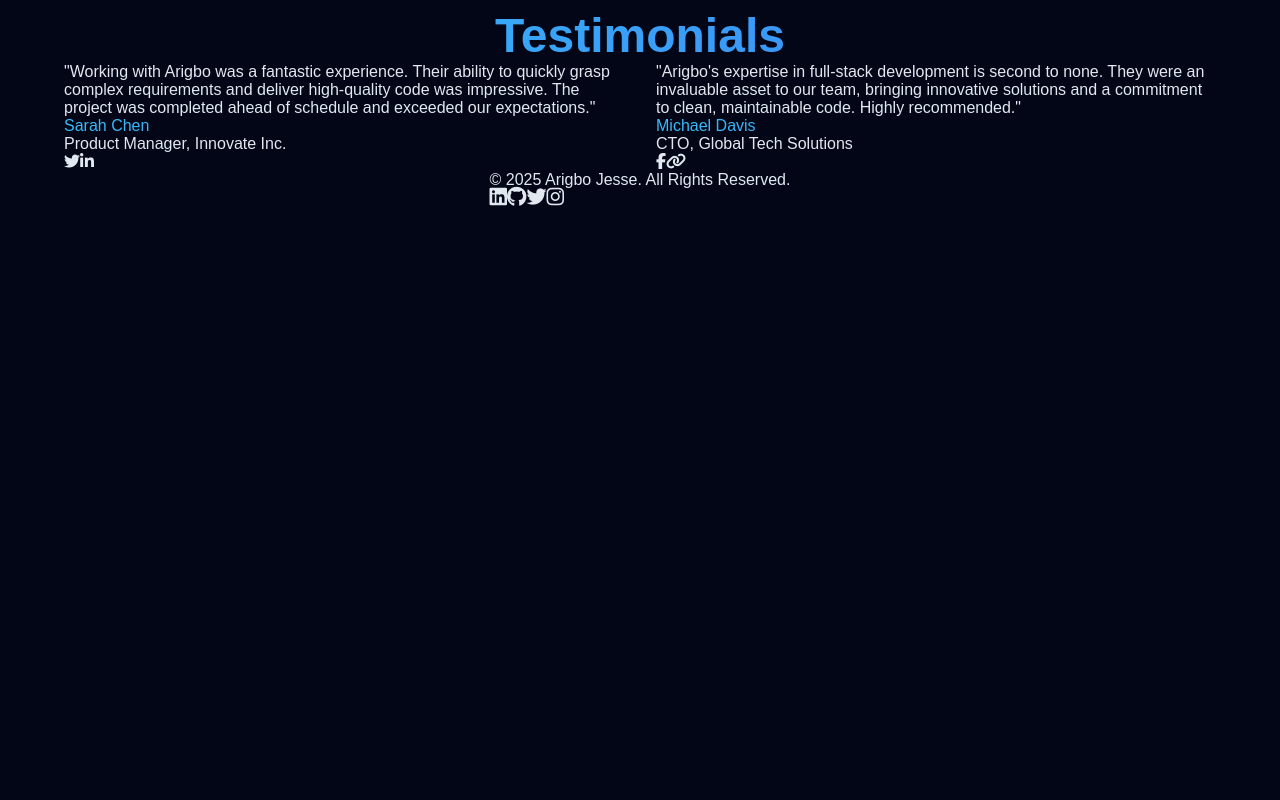
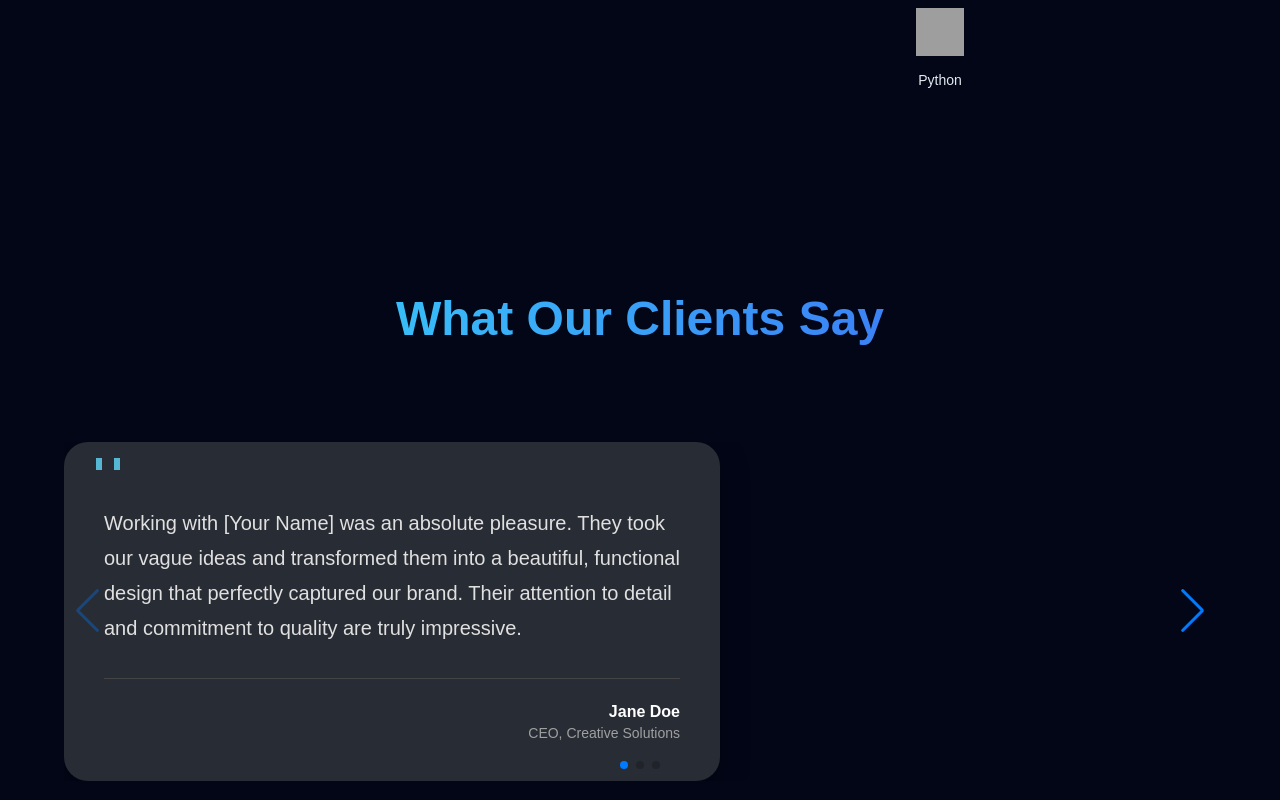
Before and after one commit to Arigbo/nextPortfolio, a Next.js app: page / in a window 1280 px wide. Shown: the part 1780-2580 px from the top of the page. Before the commit the page ends 1987 px from the top, so only its background shows below. Built offline with nearby package versions, Linux system fonts and the light colour scheme; grey boxes are pictures that could not be loaded; a web font is replaced by a local one.

Commit message:
updated the testimonies section

```diff
--- a/package.json
+++ b/package.json
@@ -12,7 +12,8 @@
     "next": "15.5.1",
     "react": "19.1.0",
     "react-dom": "19.1.0",
-    "sass": "^1.91.0"
+    "sass": "^1.91.0",
+    "swiper": "^11.2.10"
   },
   "devDependencies": {
     "@eslint/eslintrc": "^3",
--- a/src/app/page.jsx
+++ b/src/app/page.jsx
@@ -1,5 +1,6 @@
 "use client";
 import { Context } from "@/components/context";
+import TestimonialSection from "@/components/testimonies";
 import Image from "next/image";
 import React, { useState, useEffect, useContext } from "react";
 
@@ -959,7 +960,8 @@ const App = () => {
         </section>
 
         {/* Testimonials Section */}
-        <section id="testimonials" className="section">
+        <TestimonialSection />
+        {/* <section id="testimonials" className="section">
           <div className="container">
             <h3 className="section-title">Testimonials</h3>
             <div className="testimonials-grid">
@@ -991,7 +993,7 @@ const App = () => {
               ))}
             </div>
           </div>
-        </section>
+        </section> */}
       </main>
     </div>
   );
--- /dev/null
+++ b/src/components/testimonies.jsx
@@ -0,0 +1,104 @@
+import React, { useEffect, useRef } from "react";
+// Import Swiper React components
+import { Navigation, Pagination, Scrollbar, A11y } from "swiper/modules";
+
+import { Swiper, SwiperSlide } from "swiper/react";
+
+// Import Swiper styles
+import "swiper/css";
+import "swiper/css/navigation";
+import "swiper/css/pagination";
+import "swiper/css/scrollbar";
+import { useSwiper } from "swiper/react";
+
+const TestimonialCarousel = () => {
+  function SlideNextButton() {
+    const swiper = useSwiper();
+
+    return (
+      <button onClick={() => swiper.slideNext()}>
+        Slide to the next slide
+      </button>
+    );
+  }
+    function SlidePrevButton() {
+    const swiper = useSwiper();
+
+    return (
+      <button onClick={() => swiper.slidePrev()}>
+        Slide to the previous slide
+      </button>
+    );
+  }
+  const testimonials = [
+    {
+      text: "Working with [Your Name] was an absolute pleasure. They took our vague ideas and transformed them into a beautiful, functional design that perfectly captured our brand. Their attention to detail and commitment to quality are truly impressive.",
+      author: "Jane Doe",
+      title: "CEO, Creative Solutions",
+    },
+    {
+      text: "I highly recommend [Your Name] for any project that requires a meticulous and skilled developer. They handled complex integrations with ease and delivered a robust, clean solution ahead of schedule. An absolute professional.",
+      author: "John Smith",
+      title: "Founder, Innovate Tech",
+    },
+    {
+      text: "The entire process was seamless. [Your Name] is an excellent communicator and made sure I was informed every step of the way. The final result for my website exceeded my expectations, and I've already received so many compliments on the design.",
+      author: "Alex Chen",
+      title: "Owner, Local Bakery",
+    },
+  ];
+
+
+  return (
+    <>
+      <section className="testimonial-section-container">
+        <h2 className="section-title">What Our Clients Say</h2>
+        <Swiper
+          // install Swiper modules
+          modules={[Navigation, Pagination, Scrollbar, A11y]}
+          spaceBetween={50}
+          slidesPerView={1}
+          navigation
+          pagination={{ clickable: true }}
+          scrollbar={{ draggable: true }}
+          onSwiper={(swiper) => console.log(swiper)}
+          onSlideChange={() => console.log("slide change")}
+        >
+          {testimonials.map((testimonial, index) => (
+            <SwiperSlide key={index}>
+              <div className="testimonial-card">
+                {/* Quote Icon SVG */}
+                <div className="quote-icon-wrapper">
+                  <svg
+                    width="100%"
+                    height="100%"
+                    viewBox="0 0 100 100"
+                    fill="none"
+                    xmlns="http://www.w3.org/2000/svg"
+                  >
+                    <path
+                      d="M25 0V50H0V0H25ZM100 0V50H75V0H100Z"
+                      fill="currentColor"
+                    />
+                  </svg>
+                </div>
+
+                <p className="testimonial-text">{testimonial.text}</p>
+
+                <div className="author-info">
+                  <p className="author-name">{testimonial.author}</p>
+                  <p className="author-title">{testimonial.title}</p>
+                </div>
+              </div>
+            </SwiperSlide>
+          ))}
+          {/* <SlidePrevButton></SlidePrevButton>
+           <SlideNextButton></SlideNextButton> */}
+        </Swiper>
+
+      </section>
+    </>
+  );
+};
+
+export default TestimonialCarousel;
--- a/src/styles/custom.scss
+++ b/src/styles/custom.scss
@@ -6,3 +6,4 @@
 @import "./globals.scss";
 @import "./aboutModal.scss";
 @import "./contactModal.scss";
+@import "./testimonies.scss";
--- /dev/null
+++ b/src/styles/testimonies.scss
@@ -0,0 +1,115 @@
+.swiper {
+  width: 100%;
+  display: flex;
+  flex-direction: column;
+  align-items: center;
+  &-slide{
+    width: 100%;
+  }
+}
+:root {
+  --primary-color: #61dafb;
+  --background-color: #1a1a1a;
+  --card-color: #282c34;
+  --text-color: #e0e0e0;
+  --heading-color: #fff;
+  --border-color: #444;
+}
+
+.testimonial-section-container {
+  color: var(--text-color);
+  min-height: 100vh;
+  display: flex;
+  flex-direction: column;
+  align-items: center;
+  justify-content: center;
+}
+
+.section-title {
+  font-size: clamp(2.5rem, 6vw, 3rem);
+  font-weight: 700;
+  text-align: center;
+  margin-bottom: 4rem;
+  color: var(--heading-color);
+}
+
+.testimonial-card {
+  background-color: var(--card-color);
+  padding: 2.5rem;
+  border-radius: 1.5rem;
+  box-shadow: 0 10px 30px rgba(0, 0, 0, 0.3);
+  width: 50%;
+  position: relative;
+}
+
+.quote-icon-wrapper {
+  position: absolute;
+  top: 1rem;
+  left: 2rem;
+  width: 50px;
+  height: 50px;
+  color: var(--primary-color);
+  opacity: 0.8;
+}
+
+.testimonial-text {
+  font-size: clamp(0.5rem, 2vw, 1.25rem);
+  line-height: 1.75;
+  color: var(--text-color);
+  margin-top: 1.5rem;
+}
+
+.author-info {
+  margin-top: 2rem;
+  padding-top: 1.5rem;
+  border-top: 1px solid var(--border-color);
+  text-align: right;
+}
+
+.author-name {
+  font-size: 1rem;
+  font-weight: 600;
+  color: var(--heading-color);
+  margin: 0;
+}
+
+.author-title {
+  font-size: 0.875rem;
+  color: #a0a0a0;
+  margin: 0.25rem 0 0;
+}
+.swiper-scrollbar.swiper-scrollbar-horizontal {
+  display: none;
+}
+
+/* Mobile-first approach, with overrides for larger screens */
+@media (max-width: 768px) {
+  .testimonial-section-container {
+    padding: 4rem 1rem;
+  }
+  .testimonial-card {
+    padding: 2rem;
+  }
+  .quote-icon-wrapper {
+    top: 1rem;
+    left: 1rem;
+    width: 40px;
+    height: 40px;
+  }
+  .author-info {
+    padding-top: 1rem;
+  }
+  .author-name {
+    font-size: 0.9rem;
+  }
+  .author-title {
+    font-size: 0.75rem;
+  }
+  .swiper-button-next,
+  .swiper-button-prev {
+    display: none;
+    &::after {
+      display: none;
+    }
+  }
+}
```
Also changed, not shown: 1 other file (tests, documents, lock files or other folders).
